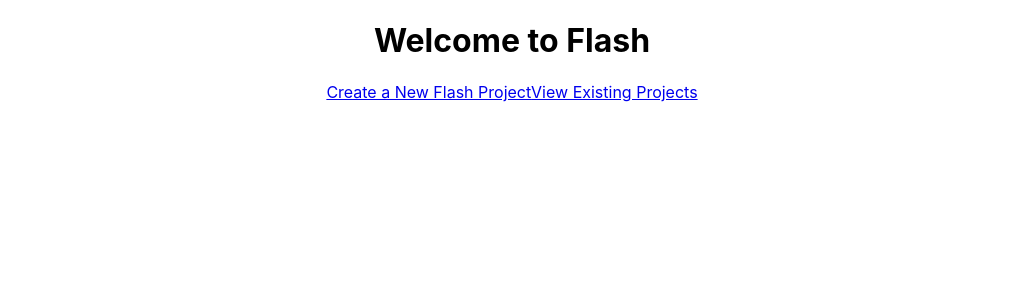
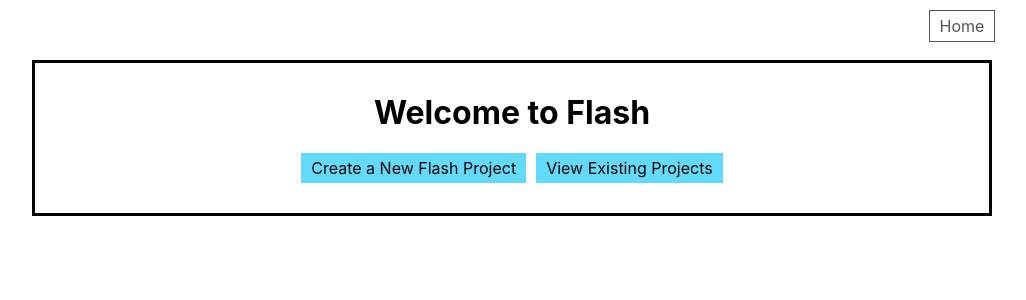
Before and after one commit to thinkful-ei-macaw/capstone-client-dw, a React (Create React App) app: page / in a window 1280 px wide. Shown: the top 300 px of the page, without its empty margins (128-1154 px from the left). Built offline with nearby package versions, Linux system fonts and the light colour scheme.

Commit message:
work on css and next card()

```diff
--- a/package.json
+++ b/package.json
@@ -17,7 +17,10 @@
     "start": "react-scripts start",
     "build": "react-scripts build",
     "test": "react-scripts test",
-    "eject": "react-scripts eject"
+    "eject": "react-scripts eject",
+    "predeploy":"npm run build",
+    "deploy":"now ./build",
+    "postdeploy": "now alias -A ./build/now.json"
   },
   "eslintConfig": {
     "extends": "react-app"
--- a/src/App.css
+++ b/src/App.css
@@ -1,16 +1,5 @@
-.App {
+/* .App {
   text-align: center;
-}
-
-.App-logo {
-  height: 40vmin;
-  pointer-events: none;
-}
-
-@media (prefers-reduced-motion: no-preference) {
-  .App-logo {
-    animation: App-logo-spin infinite 20s linear;
-  }
 }
 
 .App-header {
@@ -23,16 +12,39 @@
   font-size: calc(10px + 2vmin);
   color: white;
 }
-
-.App-link {
-  color: #61dafb;
+ */
+ .App {
+  position: relative;
+  margin-left: auto;
+  margin-right: auto;
+  padding: 30px;
+  width: 100%;
+  max-width: 960px;
+  text-align: center;
+  border: 3px solid #000000;
+  box-sizing: border-box;
 }
 
-@keyframes App-logo-spin {
-  from {
-    transform: rotate(0deg);
-  }
-  to {
-    transform: rotate(360deg);
-  }
+h1 {
+  margin-top: 0;
 }
+
+.button-list a {
+  background-color: #61dafb;
+  margin: 0 5px;
+  padding: 5px 10px;
+  color: #000000;
+  text-decoration: none;
+  display: inline-block;
+}
+
+.button-list a:hover {
+  background-color: #a2ebff;
+  transition: all .2s;
+}
+
+@media all and (max-width: 767px) {
+
+  .App { border: 0; }
+
+}
--- a/src/App.js
+++ b/src/App.js
@@ -3,8 +3,6 @@ import './App.css';
 import LandingPage from './Main/LandingPage';
 import NewProjectForm from './Adding/NewProjectForm';
 import NewCardForm from './Adding/NewCardForm';
-import Signin from './Main/Signin';
-import Signup from  './Main/Signup';
 import {Route} from 'react-router-dom';
 import List from './Main/List';
 import CardList from './Main/CardList';
@@ -16,11 +14,10 @@ class App extends Component {
   render(){
   return (
     <div className="App">
+    <Navbar />
      <Route exact path={"/"} component={LandingPage} />
      <Route path={"/new-project"} component={NewProjectForm} />
      <Route path={"/new-card/:projectId"} component={NewCardForm} />
-     <Route path={"/sign-in"} component={Signin} />
-     <Route path={"/sign-up"} component={Signup} />
      <Route path={"/list"} component={List} />
      <Route path={"/card-list/:projectId"} component={CardList} />
 
--- a/src/Main/CardList.js
+++ b/src/Main/CardList.js
@@ -5,7 +5,6 @@ import ReactCardFlip from 'react-card-flip';
 export default class CardList extends Component{
     state={
         cards:[],
-        currentCard:{},
         flipCard: null,
         cardsOrder:0
     }
@@ -17,8 +16,8 @@ export default class CardList extends Component{
             flipCard:id
         })
     }
-    //component will mount
-    //component did mount
+    // nextCard
+
     getCard = () => {
         fetch(`http://localhost:8000/api/cards/${this.props.match.params.projectId}`,{
             method:"get",
@@ -78,12 +77,14 @@ const card=this.state.cards[this.state.cardsOrder] || {}
          <p><button onClick={e=>this.handleFlipCard()}>Click to flip</button>
          {card.answer}</p>
          </ReactCardFlip>
+         <button onClick={e=>this.nextCard()} className="next-button">Next</button>
+         <button onClick={e=>this.previousCard()} className="previous-button">Next</button>
+
          </li>
 
 
      <Link to = {'/new-card/'+this.props.match.params.projectId}>Add More Cards</Link>
      <button onClick={this.deleteProject} class="delete">Delete</button>
-
      </div>
     )
 }
--- /dev/null
+++ b/src/Main/Navbar.css
@@ -0,0 +1,27 @@
+.App {
+    margin-top: 60px;
+}
+
+.nav {
+    position: fixed;
+    top: 0;
+    left: 450px;
+    margin-top: 10px;
+    width: 100%;
+    text-align: center;
+}
+
+.nav a {
+    margin: 0 5px;
+    padding: 5px 10px;
+    color: #555555;
+    text-decoration: none;
+    display: inline-block;
+    border: 1px solid #555555;
+}
+
+.nav a:hover {
+    background-color: #555555;
+    color: #FFFFFF;
+    transition: all .2s;
+}
--- a/src/Main/Navbar.js
+++ b/src/Main/Navbar.js
@@ -1,14 +1,22 @@
 import React from 'react';
-
+import './Navbar.css';
 
 export default function Navbar(){
 
+
         return(
-            <div class="nav">
-            <a href="#home">Home</a>
-            <a href="#sign-in">Sign In/Log Out</a>
+            <div className="nav">
+            <a href="/">Home</a>
             </div>
 
         )
 
 }
+
+// return(
+//     <div class="nav">
+//     <a href="#home">Home</a>
+//     <a href="#sign-in">Sign In/Log Out</a>
+//     </div>
+
+// )
--- /dev/null
+++ b/src/config.js
@@ -0,0 +1,3 @@
+export default{
+    API_ENDPOINT: 'https://gentle-atoll-30518.herokuapp.com',
+}
```
Also changed, not shown: public/now.json (added, +9 -0 lines), 1 other file (tests, documents, lock files or other folders).
